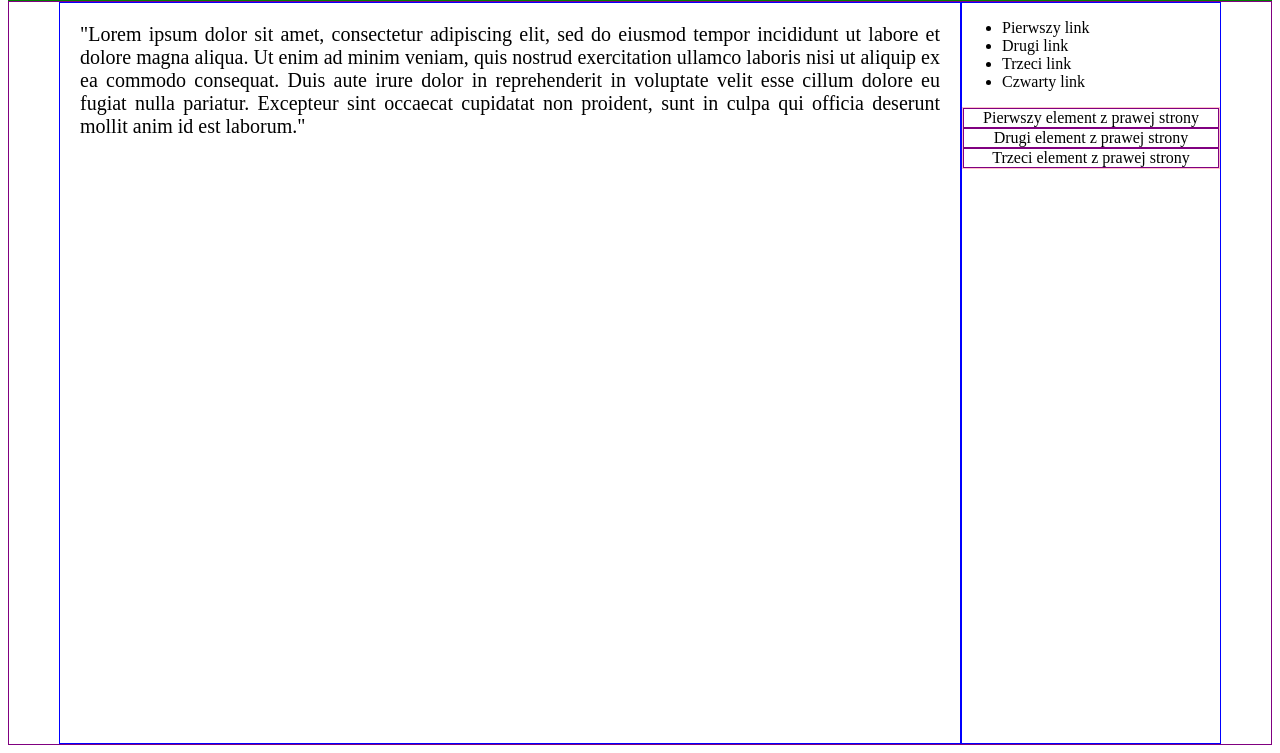
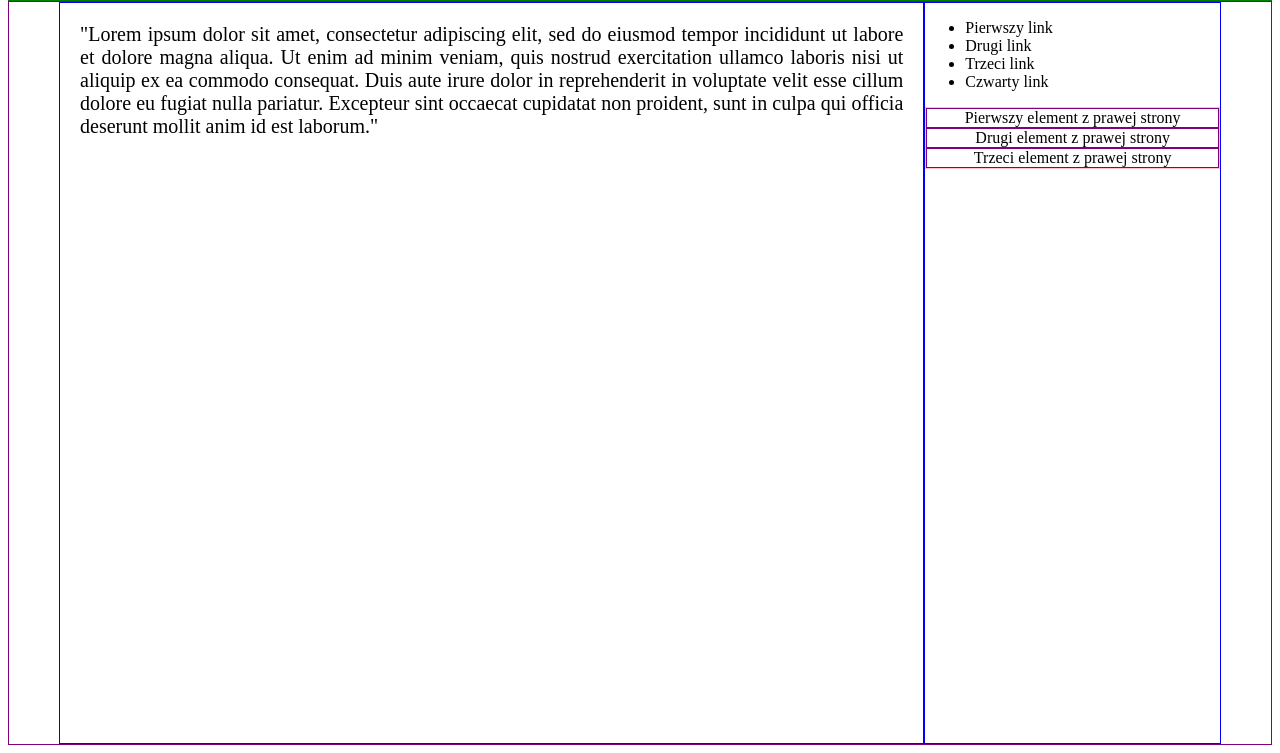
Before and after one commit to Jimmy-James90/Flexing-just-to-try, a plain HTML site: page index.html in a window 1280 px wide. Shown: the part 161-914 px from the top of the page. Drawn offline with Linux system fonts and the light colour scheme.

Commit message:
Fixed right side flexing

```diff
--- a/style.css
+++ b/style.css
@@ -29,7 +29,9 @@ p{
     padding: 0px;
 }
 .element1{
-    flex:3,1,0;
+    flex-grow: 1;
+    flex-shrink: 10;
+    flex-basis: 1;
     align-items: baseline;
     margin-left: 50px;
     border: 1px solid blue;
@@ -40,7 +42,9 @@ p{
     padding: 20px;
 }
 .element2{
-    flex:1,1,0;
+    flex-grow: 1;
+    flex-shrink: 1;
+    flex-basis: 1;
     align-items: baseline;
     margin-right: 50px;
     border: 1px solid blue;;
@@ -51,9 +55,10 @@ p{
     display: flex;
     border: 1px solid pink;
     flex-direction: column;
+
 }
 .eleright{
-    flex:1;
+
     border: 1px solid purple;
     text-align: center;
 }
```
Also changed, not shown: index.html (+0 -1 lines).
